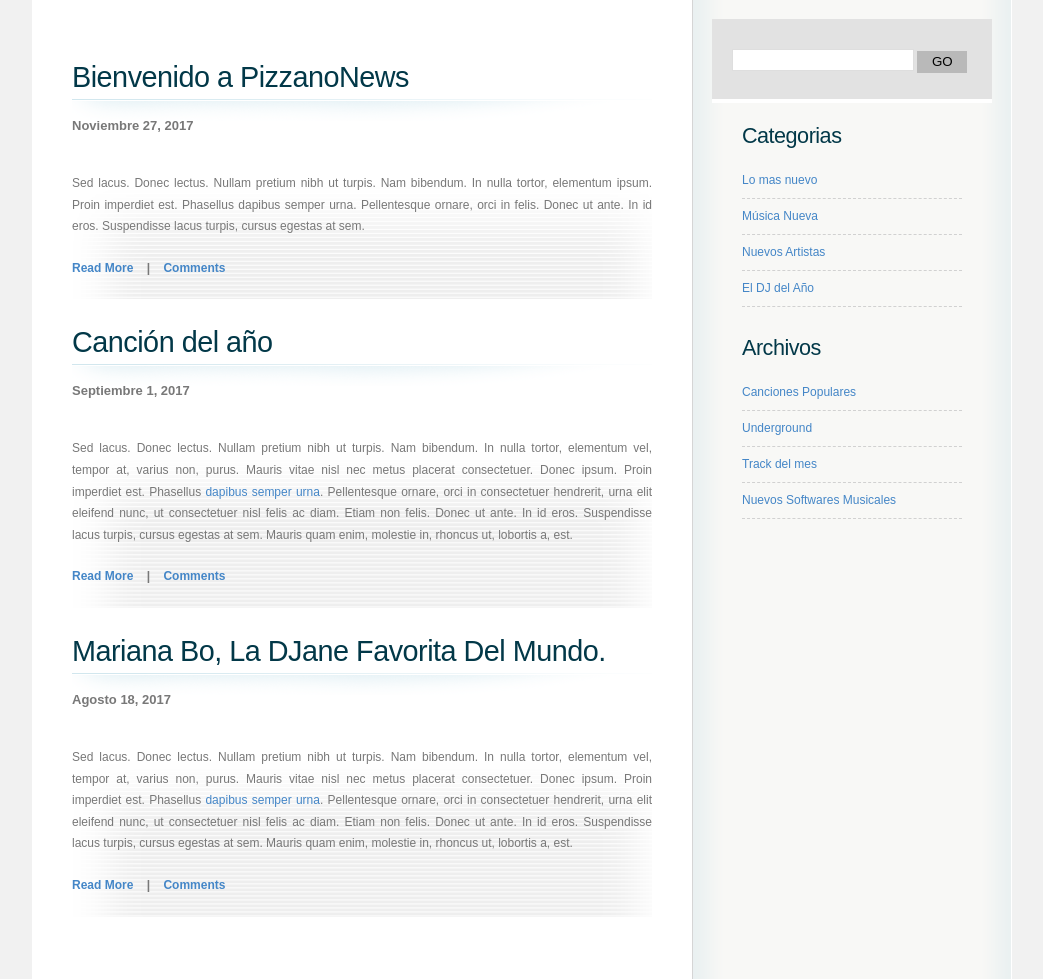
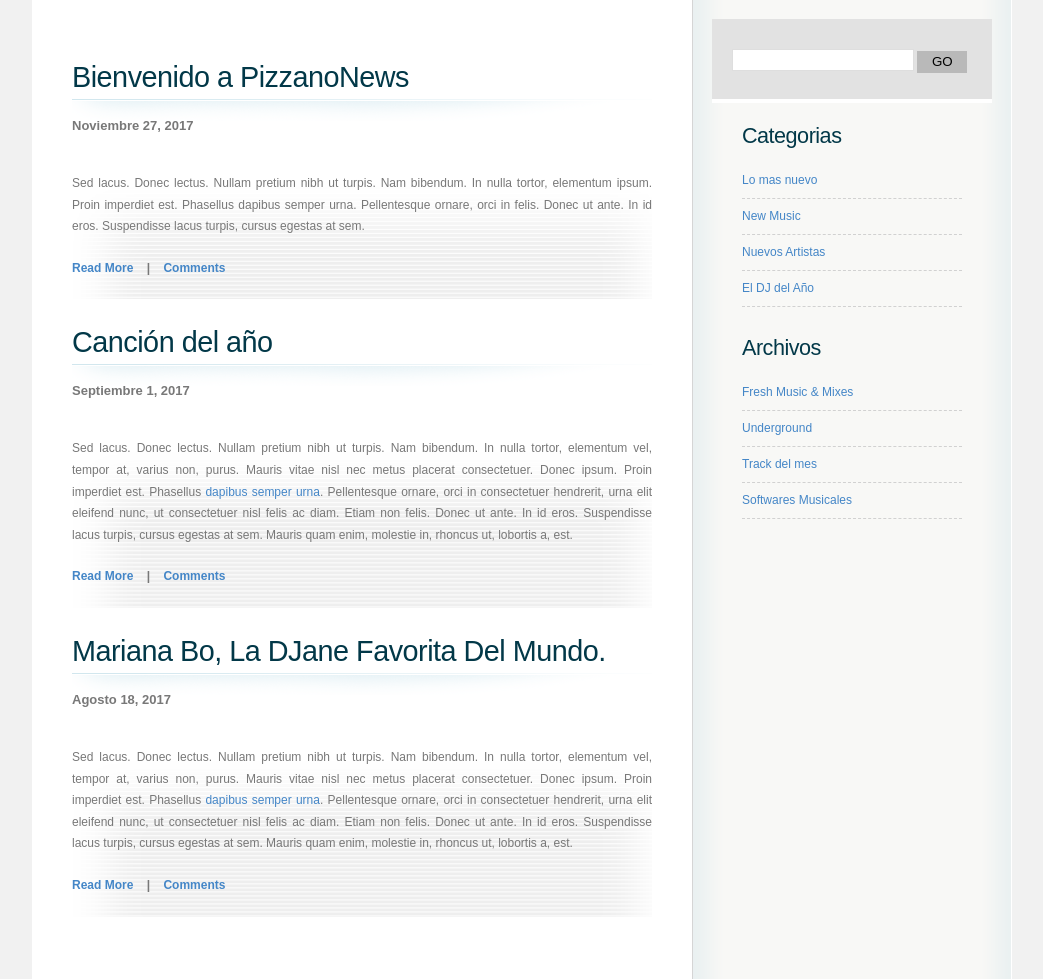
Before and after one commit to ludwing979/pizanoNews, a PHP site: page / in a window 1280 px wide. Shown: the part 371-1350 px from the top of the page, without its empty margins (118-1161 px from the left). Run offline with PHP 8.4, Linux system fonts and the light colour scheme.

Commit message:
hola mundo

```diff
--- a/index.php
+++ b/index.php
@@ -75,7 +75,7 @@
 					<h2>Categorias</h2>
 					<ul>
 						<li><a href="#">Lo mas nuevo</a></li>
-						<li><a href="#">Música Nueva</a></li>
+						<li><a href="#">New Music</a></li>
 						<li><a href="#">Nuevos Artistas</a></li>
 						<li><a href="#">El DJ del Año</a></li>
 					</ul>
@@ -83,10 +83,10 @@
 				<li>
 					<h2>Archivos</h2>
 					<ul>
-						<li><a href="#">Canciones Populares</a></li>
+						<li><a href="#">Fresh Music & Mixes</a></li>
 						<li><a href="#">Underground</a></li>
 						<li><a href="#">Track del mes</a></li>
-						<li><a href="#">Nuevos Softwares Musicales</a></li>
+						<li><a href="#">Softwares Musicales</a></li>
 					</ul>
 				</li>
 			</ul>
```
